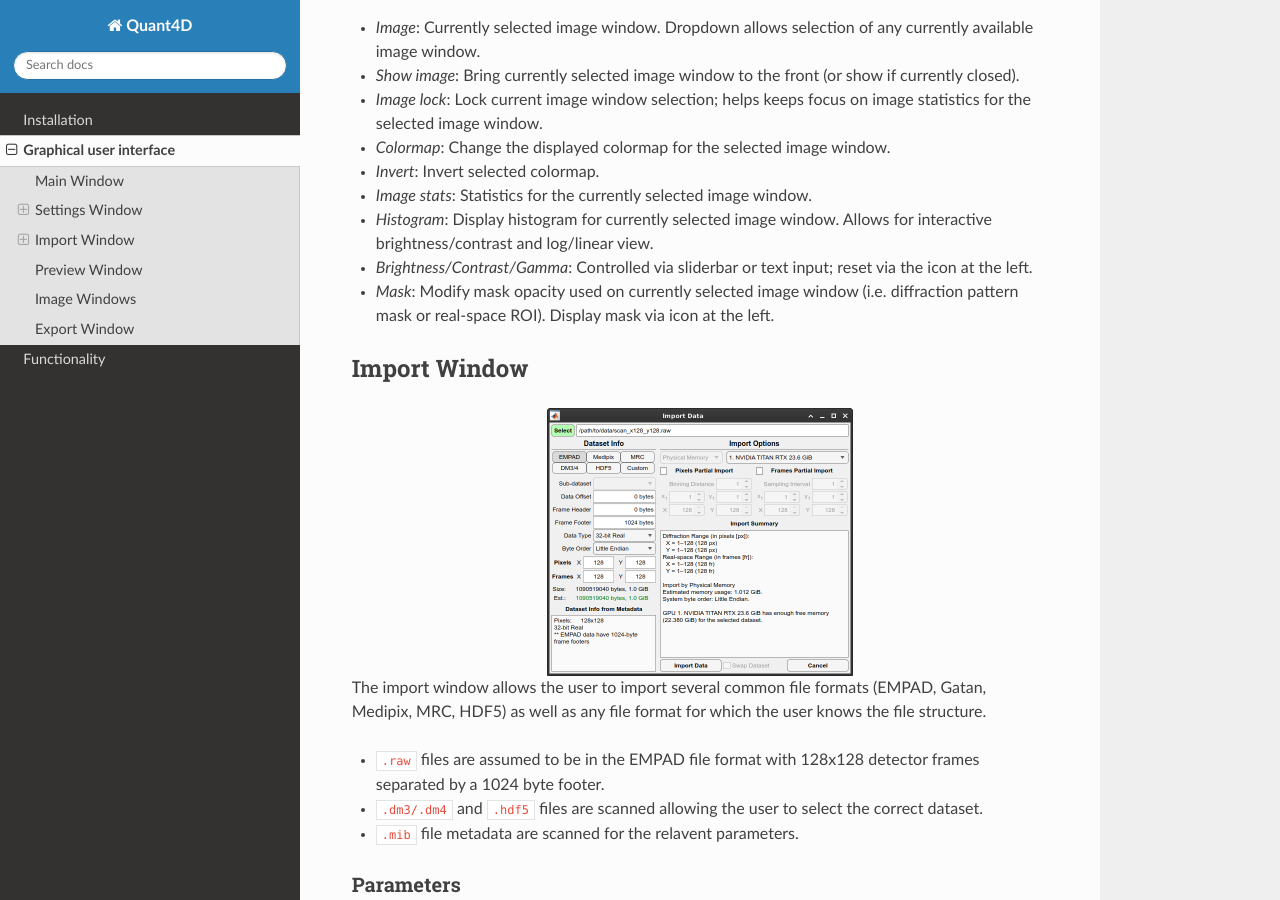
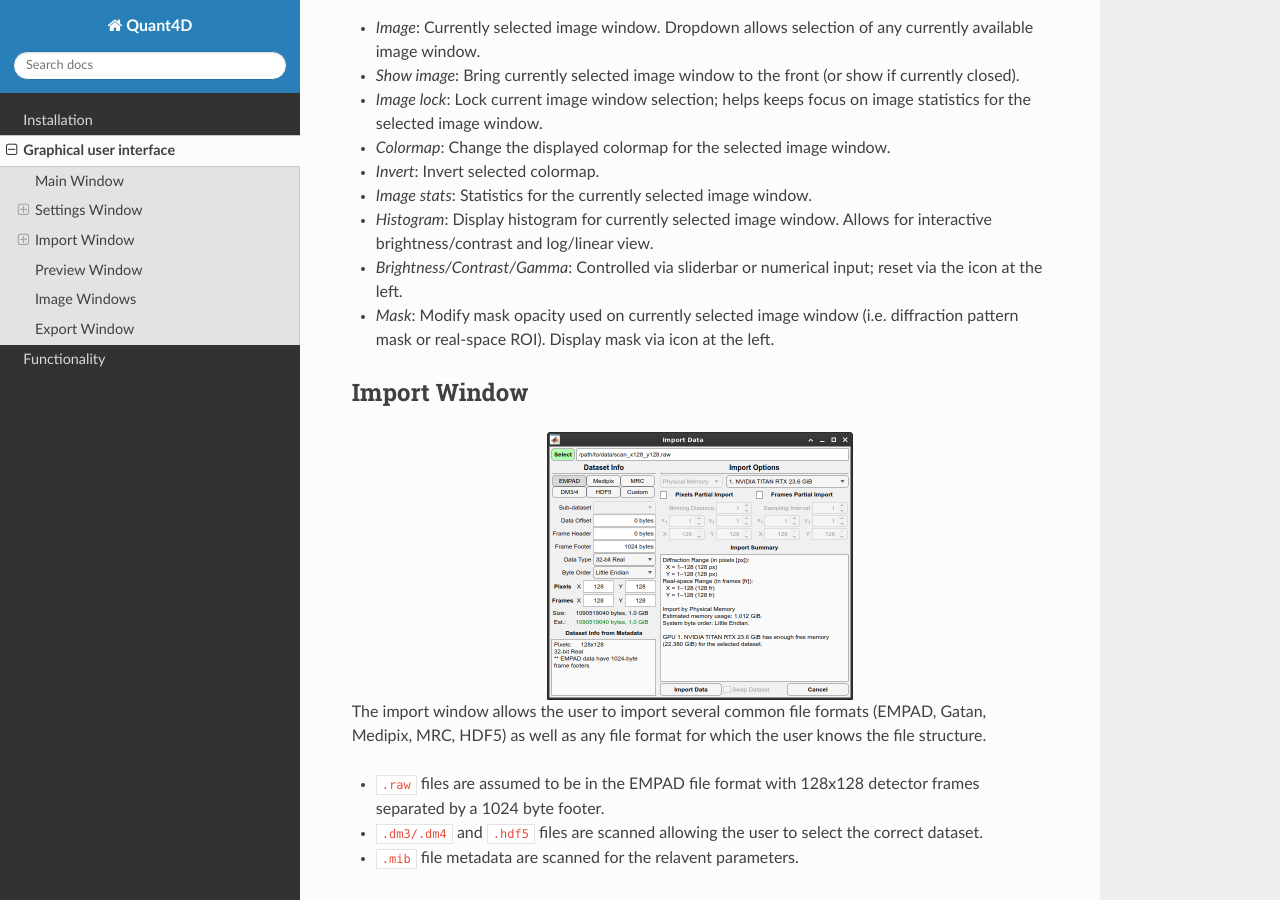
Before and after one commit to bryandesser/Quant4D, a Sphinx documentation site: the page built from docs/source/graphical_user_interface.rst, in a window 1280 px wide and 900 px high, scrolled down 608 px. Built offline with Sphinx 7.4.7 and the Read the Docs theme 3.1.0, drawn with Linux system fonts in a browser that asks for light colours; pages that are not in the unit, such as notebooks, are missing from menus.

Commit message:
modified:   docs/source/graphical_user_interface.rst

```diff
--- a/docs/source/graphical_user_interface.rst
+++ b/docs/source/graphical_user_interface.rst
@@ -23,7 +23,7 @@ Display Tab
 * `Invert`: Invert selected colormap.
 * `Image stats`: Statistics for the currently selected image window.
 * `Histogram`: Display histogram for currently selected image window. Allows for interactive brightness/contrast and log/linear view.
-* `Brightness/Contrast/Gamma`: Controlled via sliderbar or text input; reset via the icon at the left.
+* `Brightness/Contrast/Gamma`: Controlled via sliderbar or numerical input; reset via the icon at the left.
 * `Mask`: Modify mask opacity used on currently selected image window (i.e. diffraction pattern mask or real-space ROI). Display mask via icon at the left.
 
 Import Window
```
